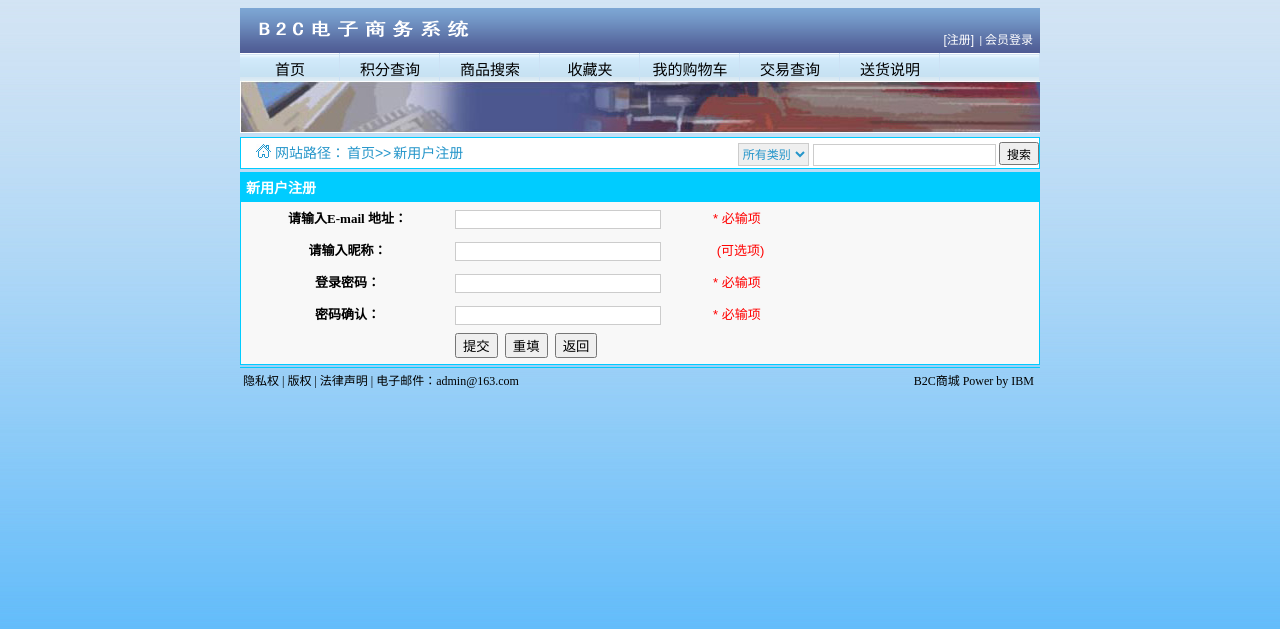
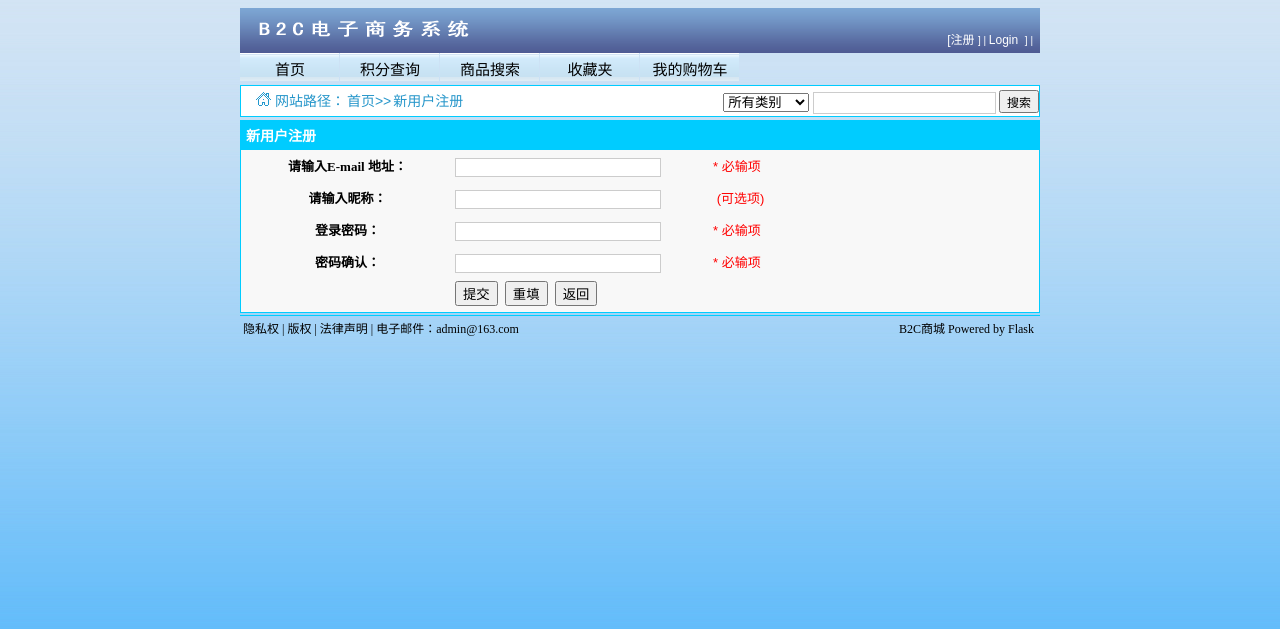
Before and after one commit to jasonlvhit/fuck-B2C, a Flask app: page /register in a window 1280 px wide. Shown: the top 629 px of the page. Run offline with Flask 2, Linux system fonts and the light colour scheme; tables that the repository leaves empty hold one stand-in row (values such as "Sample post").

Commit message:
修复前台页面大部分链接

```diff
--- a/B2C/templates/web/credit_query.html
+++ b/B2C/templates/web/credit_query.html
@@ -3,8 +3,8 @@
 	<div id="main">
 		<div id="search2">
 			<div id="searchleft">
-				<img src="../image/ico_site.jpg"  id="ico_site"/>
-				网站路径：<a href="home.html">首页</a>&gt;&gt;<a href="">积分查询</a>
+				<img src="{{ url_for('static', filename='web/image/ico_site.jpg') }}"  id="ico_site"/>
+				网站路径：<a href="/">首页</a>&gt;&gt;<a href="">积分查询</a>
 			</div>
 			{% include "web/quick_search.html" %}
 		</div>
--- a/B2C/templates/web/layout.html
+++ b/B2C/templates/web/layout.html
@@ -28,9 +28,9 @@
 			<li><a href="{{ url_for('item_search') }}">商品搜索</a></li>
 			<li><a href="{{ url_for('collection') }}">收藏夹</a></li>
 			<li><a href="{{ url_for('show_cart_list') }} ">我的购物车</a></li>
-			<li><a href="tradequery.html">交易查询</a></li>
+			<!--<li><a href="tradequery.html">交易查询</a></li>
 			<li><a href="send_notes.html">送货说明</a></li>
-			<li><a href="" class="nouseful">&nbsp;</a></li>
+			<li><a href="" class="nouseful">&nbsp;</a></li>-->
 			</ul>
 		</div>
 
@@ -40,7 +40,7 @@
 
 	<div id="footer">
 		<span id="footerleft"> &nbsp;隐私权 | 版权 | 法律声明 | 电子邮件：admin@163.com </span>
-		<span id="footerright"> B2C商城  Power by IBM &nbsp;</span>
+		<span id="footerright"> B2C商城  Powered by Flask &nbsp;</span>
 	</div>
 
 </div>
--- a/B2C/templates/web/login.html
+++ b/B2C/templates/web/login.html
@@ -3,7 +3,7 @@
 	<div id="main">
 		<div id="search2">
 			<div id="searchleft">
-				<img src="../image/ico_site.jpg"  id="ico_site"/>
+				<img src="{{ url_for('static', filename='web/image/ico_site.jpg') }}"  id="ico_site"/>
 				网站路径：<a href="home.html">首页</a>&gt;&gt;<a href=""> 会员登录</a>
 			</div>
 
--- a/B2C/templates/web/order_confirm.html
+++ b/B2C/templates/web/order_confirm.html
@@ -3,8 +3,8 @@
 	<div id="main">
 		<div id="search2">
 			<div id="searchleft">
-				<img src="../image/ico_site.jpg"  id="ico_site"/>
-				网站路径：<a href="cart_list.html">购物车</a>&gt;&gt;<a href="#"><span class="red">确认订单</span></a>
+				<img src="{{ url_for('static', filename='web/image/ico_site.jpg') }}"  id="ico_site"/>
+				网站路径：<a href="/show_cart_list">购物车</a>&gt;&gt;<a href="#"><span class="red">确认订单</span></a>
 			</div>
 			{% include "web/quick_search.html" %}
 		</div>
@@ -76,7 +76,7 @@
 			</div>
 			</div>
 			<div id="double2">
-			<div id="doublehead2"><strong>送货地址</strong>&nbsp;<a href="/add_address"><img src="../image/edit.gif" alt="修改" class="picture"></a></div>
+			<div id="doublehead2"><strong>送货地址</strong>&nbsp;<a href="/add_address"><img src="{{ url_for('static', filename='web/image/edit.gif') }}" alt="修改" class="picture"></a></div>
 		</form>
 			<div id="doublecontent2">
 			<form action = "{{ url_for('submit_order') }}" method = 'post'>
--- a/B2C/templates/web/order_info.html
+++ b/B2C/templates/web/order_info.html
@@ -13,7 +13,7 @@ document.form1.webUserEntity.phone="";
 	<div id="main">
 		<div id="search2">
 			<div id="searchleft">
-				<img src="../image/ico_site.jpg"  id="ico_site"/>
+				<img src="{{ url_for('static', filename='web/image/ico_site.jpg') }}"  id="ico_site"/>
 				网站路径：订单详细信息
 			</div>
 		</div>
--- a/B2C/templates/web/order_list.html
+++ b/B2C/templates/web/order_list.html
@@ -12,8 +12,8 @@ document.form1.webUserEntity.phone="";
 	<div id="main">
 		<div id="search2">
 			<div id="searchleft">
-				<img src="../image/ico_site.jpg" id="ico_site"/>
-				网站路径：<a href="home.html">首页</a>&gt;&gt;<a href="">历史交易查询</a>			</div>
+				<img src="{{ url_for('static', filename='web/image/ico_site.jpg') }}" id="ico_site"/>
+				网站路径：<a href="/">首页</a>&gt;&gt;<a href="">历史交易查询</a>			</div>
 			<div id="searchright2">
 			  <input type="text" name="product" id="textInput"/>
 			  <input type="button" name="Submit" value="搜索" id="searchbutton" onClick="javascript:window.open('item_search_list.html','_parent','')">
--- a/B2C/templates/web/register.html
+++ b/B2C/templates/web/register.html
@@ -1,51 +1,14 @@
-<!DOCTYPE html PUBLIC "-//W3C//DTD XHTML 1.0 Transitional//EN" "http://www.w3.org/TR/xhtml1/DTD/xhtml1-transitional.dtd">
-<html>
-<head>
-<title>BC2商城</title>
-<link href="{{ url_for('static', filename='web/css/frame.css') }}" rel="stylesheet" type="text/css"/>
-<script language="javascript" src="{{ url_for('static', filename='web/js/checkform.js') }}"></script>
-</head>
+{% extends "web/layout.html" %}
+{% block main %}
 
-<body>
-<div id="container">
-	<div id="logalleft">
-		<div id="logalright">
-		<a href="register.html" target="_parent">[注册]</a> &nbsp;|
-		<a href="login.html" target="_parent">会员登录</a>
-		</div>
-	</div>
-	<div id="globallink">
-		<ul>
-			<li><a href="home.html">首页</a></li>
-			<li><a href="credit_query.html">积分查询</a></li>
-			<li><a href="item_search.html">商品搜索</a></li>
-			<li><a href="favorite.html">收藏夹</a></li>
-			<li><a href="cart_list.html">我的购物车</a></li>
-			<li><a href="tradequery.html">交易查询</a></li>
-			<li><a href="send_notes.html">送货说明</a></li>
-			<li><a href="" class="nouseful">&nbsp;</a></li>
-		</ul>
-	</div>
-	<div id="banner"></div>
 	<div id="main">
 		<div id="search2">
 			<div id="searchleft">
-				<img src="../image/ico_site.jpg"  id="ico_site"/>
-				网站路径：<a href="home.html">首页</a>&gt;&gt;<a href="">新用户注册</strong></a>
+				<img src="{{ url_for('static', filename='web/image/ico_site.jpg') }}"  id="ico_site"/>
+				网站路径：<a href="/">首页</a>&gt;&gt;<a href="/register">新用户注册</strong></a>
 			</div>
-			<div id="searchright2">
-			  <input type="text" name="product" id="textInput"/>
-			  <input type="button" name="Submit" value="搜索" id="searchbutton" onClick="javascript:window.open('item_search_list.html','_parent','')">
-			</div>
-			<div id="searchright1">
-			  <select name="category" id="searchrightcategory">
-				<option value="5">所有类别</option>
-                <option value="1">图书音像</option>
-                <option value="2">时尚生活</option>
-                <option value="3">饰品配件</option>
-                <option value="4">数码产品</option>
-              </select>
-		  </div>
+{% include 'web/quick_search.html' %}
+
 		</div>
 		<div id="sendnote">
 			<div id="sendnotehead"><strong>新用户注册</strong></div>
@@ -99,11 +62,4 @@
 			</div>
 		</div>
 
-	<div id="footer">
-		<span id="footerleft"> &nbsp;隐私权 | 版权 | 法律声明 | 电子邮件：admin@163.com </span>
-		<span id="footerright"> B2C商城  Power by IBM &nbsp;</span>
-	</div>
-</div>
-
-</body>
-</html>
+{% endblock %}
```
Also changed, not shown: B2C/templates/web/home.html (+11 -15 lines).
